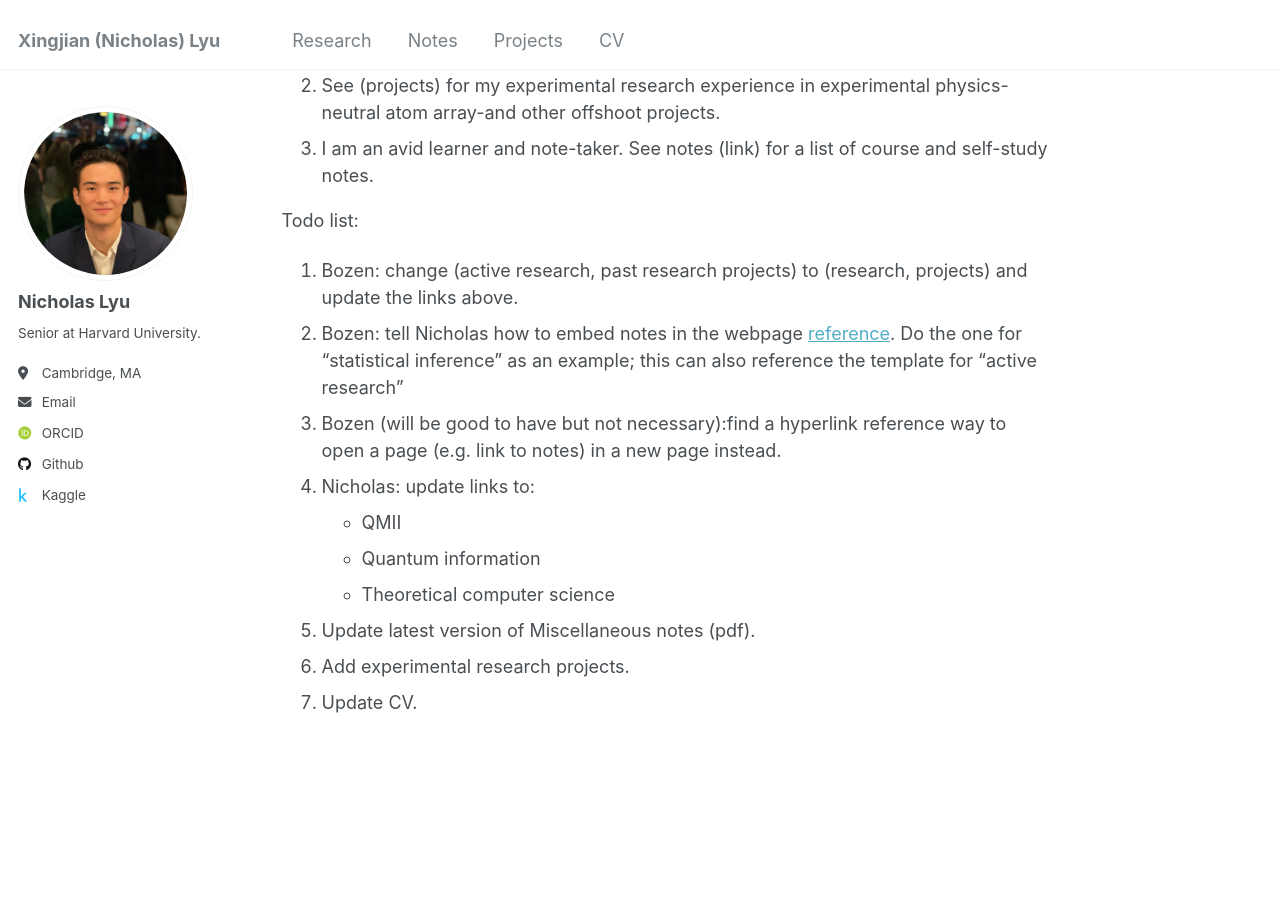
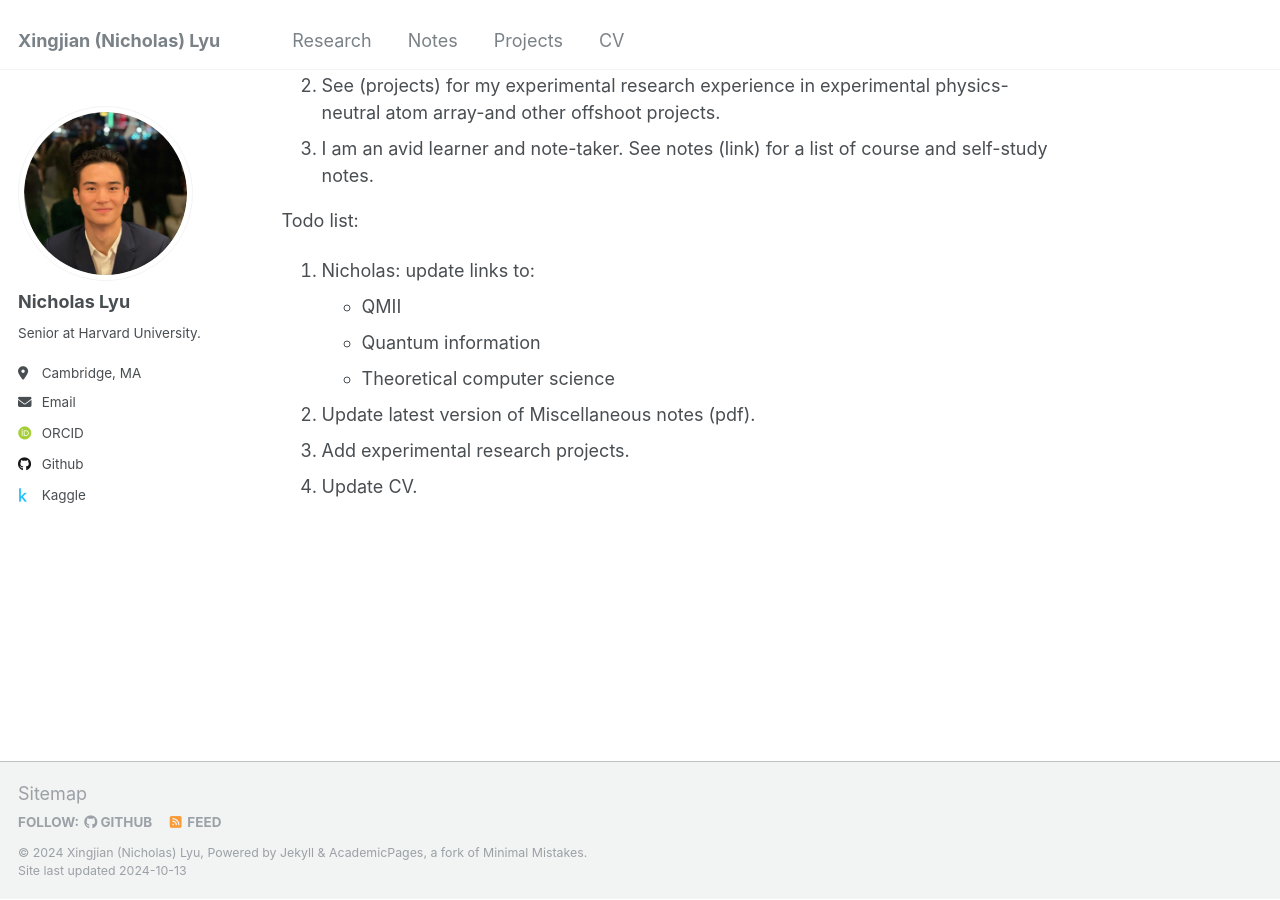
Before and after one commit to nlyu1/nlyu1.github.io, a Jekyll site: the page built from _pages/about.md, in a window 1280 px wide and 900 px high, scrolled down 367 px. Built offline with Jekyll 4.4.1, drawn with Linux system fonts in a browser that asks for light colours; some web fonts are replaced.

Commit message:
update todo list

```diff
--- a/_pages/about.md
+++ b/_pages/about.md
@@ -26,9 +26,7 @@ This site is currently under maintenance. -->
 
 Todo list:
 
-1. Bozen: change (active research, past research projects) to (research, projects) and update the links above.
-2. Bozen: tell Nicholas how to embed notes in the webpage [reference](https://talk.jekyllrb.com/t/embed-pdf-in-github-pages/4527). Do the one for "statistical inference" as an example; this can also reference the template for "active research"
-3. Bozen (will be good to have but not necessary):find a hyperlink reference way to open a page (e.g. link to notes) in a new page instead.
+
 4. Nicholas: update links to:
    - QMII
    - Quantum information
```
